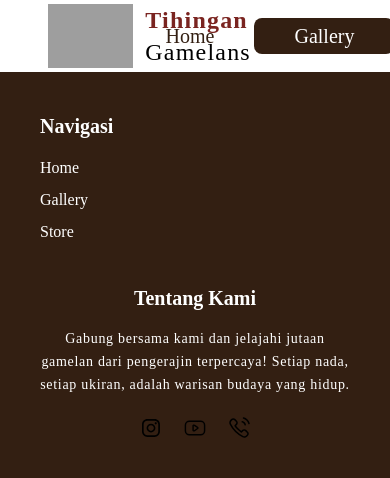
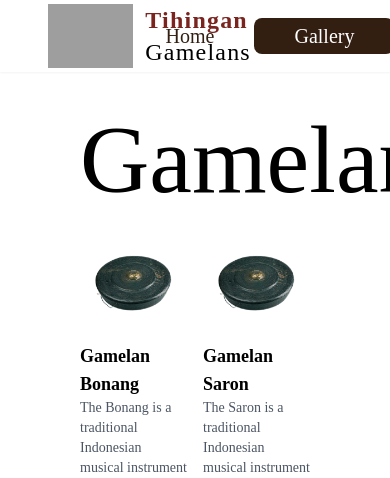
Before and after one commit to DuloeW/tihingangamelans2025-v2, a Laravel app: page /gallery-gamelan in a window 390 px wide; the page is wider, and only the part inside the window is pictured. Shown: the top 478 px of that part. Run offline with Laravel 12, Linux system fonts and the light colour scheme; style sheets or scripts are compiled from the project's sources; parts of the project's set-up code (start-up, migrations or seed data) failed here and were passed over; some web fonts are replaced; grey boxes are pictures that could not be loaded.

Commit message:
refactor: update Pengguna model and migration for UUID support; enhance gamelan views with data attributes

```diff
--- a/app/Models/Pengguna.php
+++ b/app/Models/Pengguna.php
@@ -3,6 +3,8 @@
 namespace App\Models;
 
 // use Illuminate\Contracts\Auth\MustVerifyEmail;
+
+use Illuminate\Database\Eloquent\Concerns\HasUuids;
 use Illuminate\Database\Eloquent\Factories\HasFactory;
 use Illuminate\Foundation\Auth\User as Authenticatable;
 use Illuminate\Notifications\Notifiable;
@@ -10,7 +12,7 @@ use Illuminate\Notifications\Notifiable;
 class Pengguna extends Authenticatable
 {
     /** @use HasFactory<\Database\Factories\UserFactory> */
-    use HasFactory, Notifiable;
+    use HasFactory, Notifiable, HasUuids;
 
     protected $table = 'pengguna';
     protected $primaryKey = 'pengguna_id';
--- a/database/seeders/DatabaseSeeder.php
+++ b/database/seeders/DatabaseSeeder.php
@@ -2,7 +2,7 @@
 
 namespace Database\Seeders;
 
-use App\Models\User;
+use App\Models\Pengguna;
 use Illuminate\Database\Console\Seeds\WithoutModelEvents;
 use Illuminate\Database\Seeder;
 
@@ -17,8 +17,8 @@ class DatabaseSeeder extends Seeder
     {
         // User::factory(10)->create();
 
-        User::factory()->create([
-            'name' => 'Test User',
+        Pengguna::factory()->create([
+            'nama' => 'Test User',
             'email' => 'test@example.com',
         ]);
     }
--- a/resources/views/gallery-gamelan.blade.php
+++ b/resources/views/gallery-gamelan.blade.php
@@ -1,7 +1,101 @@
+@php
+    $gamelans = [
+        [
+            'nama' => 'Gamelan Bonang',
+            'deskripsi' => 'The Bonang is a traditional Indonesian musical instrument that is part of the gamelan
+                    ensemble. It consists of a series of small, horizontally mounted gongs that are played with padded
+                    sticks. The Bonang produces a rich, resonant sound and is often used to play melodic patterns and
+                    embellishments in gamelan music.',
+            'showPrice' => false,
+            'price' => '$1,000.00',
+            'gambar' => 'images/bende1.png',
+            'dataAos' => 'fade-up',
+            'dataAosDuration' => '1500',
+            'horizontal' => true,
+        ],
+        [
+            'nama' => 'Gamelan Saron',
+            'deskripsi' => 'The Saron is a traditional Indonesian musical instrument that is part of the gamelan
+                    ensemble. It consists of a set of bronze or iron bars that are laid out horizontally and played with
+                    a mallet. The Saron produces a bright, metallic sound and is often used to play the main melody in
+                    gamelan music.',
+            'showPrice' => false,
+            'price' => '$800.00',
+            'gambar' => 'images/bende1.png',
+            'dataAos' => 'fade-up',
+            'dataAosDuration' => '1500',
+            'horizontal' => true,
+        ],
+        [
+            'nama' => 'Gamelan Kendang',
+            'deskripsi' => 'The Kendang is a traditional Indonesian drum that is an essential part of the gamelan
+                    ensemble. It is a double-headed drum made from wood and animal skin, and it is played with the hands.
+                    The Kendang provides the rhythmic foundation for gamelan music and is used to signal changes in tempo
+                    and dynamics.',
+            'showPrice' => false,
+            'price' => '',
+            'gambar' => 'images/bende1.png',
+            'dataAos' => 'fade-up',
+            'dataAosDuration' => '1500',
+            'horizontal' => true,
+        ],
+        [
+            'nama' => 'Gamelan Gambang',
+            'deskripsi' => 'The Gambang is a traditional Indonesian musical instrument that is part of the gamelan
+                    ensemble. It consists of a set of wooden bars that are laid out horizontally and played with mallets.
+                    The Gambang produces a warm, mellow sound and is often used to play melodic patterns and
+                    embellishments in gamelan music.',
+            'showPrice' => false,
+            'price' => '$29230293',
+            'gambar' => 'images/bende1.png',
+            'dataAos' => 'fade-up',
+            'dataAosDuration' => '1500',
+            'horizontal' => true,
+        ],
+    ];
+@endphp
+
 <x-global-layout>
     <x-slot:title>
         Gallery
     </x-slot:title>
 
+    <section class="min-h-[480px] px-20 pb-20 font-markazi">
+        <h1 class="text-center text-8xl py-10">Gamelan</h1>
+
+        {{-- <div class="flex flex-col gap-10 w-full">
+            @foreach ($gamelans as $gamelan)
+                <x-gamelan-box
+                :nama="$gamelan['nama']"
+                :deskripsi="$gamelan['deskripsi']"
+                :showPrice="$gamelan['showPrice']"
+                :price="$gamelan['price']"
+                :gambar="$gamelan['gambar']"
+                :dataAos="$gamelan['dataAos']"
+                :dataAosDuration="$gamelan['dataAosDuration']"
+                :horizontal="$gamelan['horizontal']" />
+            @endforeach
+        </div> --}}
+
+
+
+        <div class="grid grid-cols-2 md:grid-cols-4 gap-4">
+            @foreach ($gamelans as $gamelan)
+                <div class="grid gap-4">
+                    <div>
+                        <img class="h-auto max-w-full rounded-base"
+                        src="{{ asset($gamelan['gambar']) }}"
+                        alt="{{ $gamelan['nama'] }}">
+                    </div>
+                    <div class="pt-2">
+                        <h3 class="text-lg font-semibold">{{ $gamelan['nama'] }}</h3>
+                        <p class="text-sm text-gray-600">{{ \Illuminate\Support\Str::limit($gamelan['deskripsi'], 80) }}</p>
+                    </div>
+                </div>
+            @endforeach
+        </div>
+
+
+    </section>
 
 </x-global-layout>
```
Also changed, not shown: resources/views/components/gamelan-box.blade.php (+10 -5 lines), resources/views/home.blade.php (+25 -5 lines), database/migrations/2025_11_06_155154_create_penggunas_table.php.
